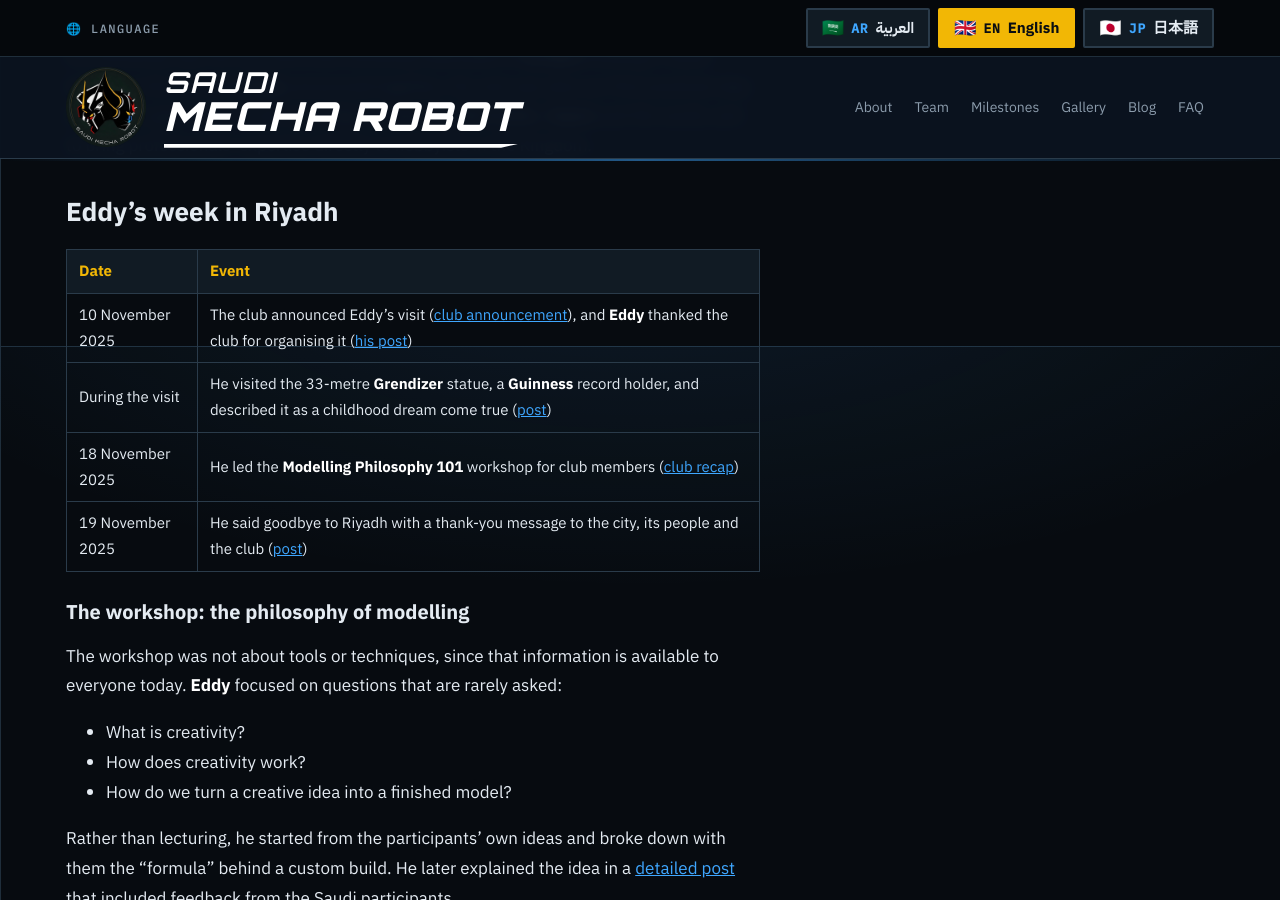
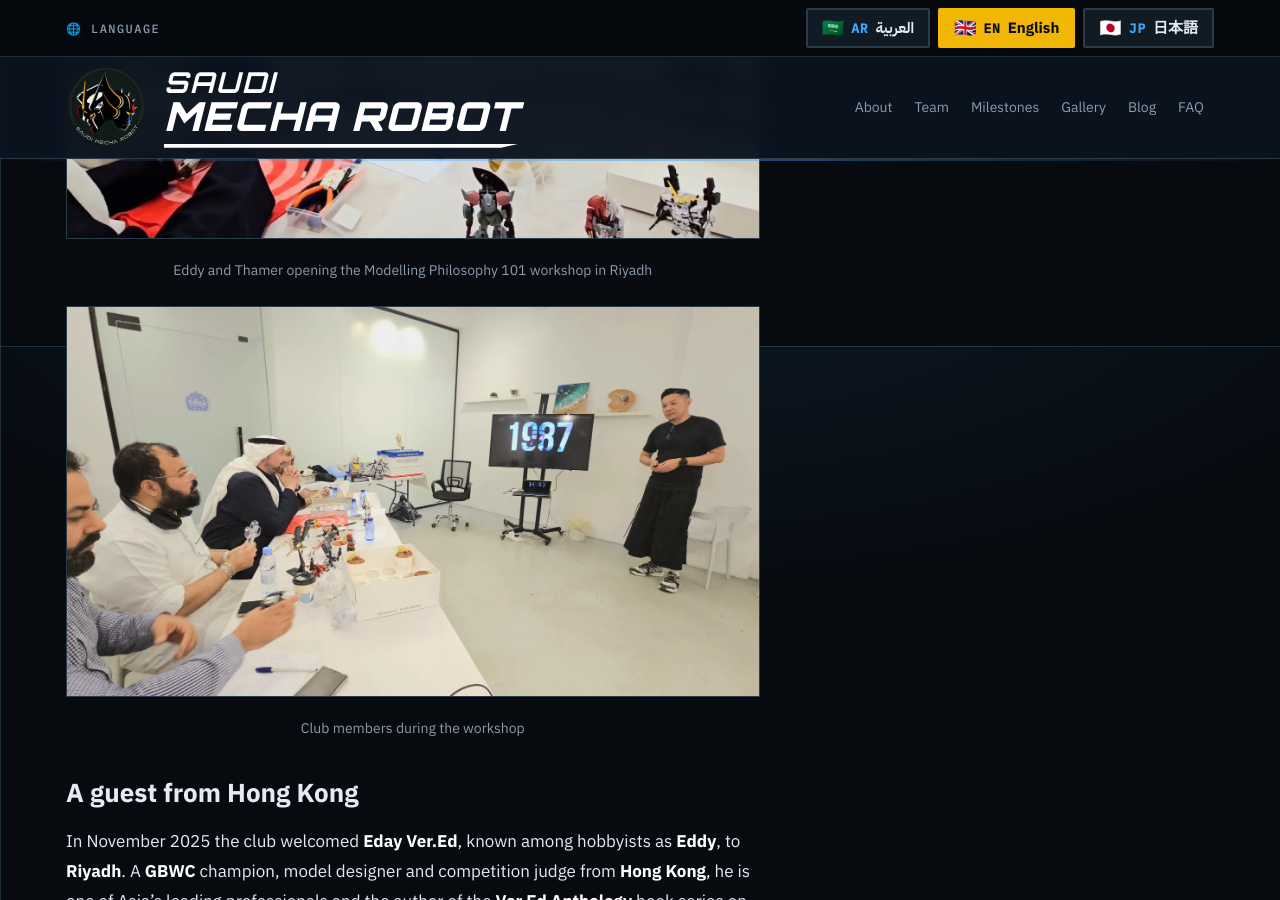
Before and after one commit to SaudiMechaRobot/SaudiMechaRobot.github.io, a Jekyll site: the page built from _posts/en/2025-11-18-eday-ver-ed-riyadh.md, in a window 1280 px wide and 900 px high, scrolled down 1454 px. Built offline with Jekyll 4.4.1, drawn with Linux system fonts in a browser that asks for light colours; some web fonts are replaced.

Commit message:
Add files via upload

```diff
--- a/_posts/en/2025-11-18-eday-ver-ed-riyadh.md
+++ b/_posts/en/2025-11-18-eday-ver-ed-riyadh.md
@@ -7,6 +7,10 @@ pin: 2
 cover: /assets/images/blog/eday-riyadh-cover.webp
 image: /assets/images/blog/eday-riyadh-cover.jpg
 ---
+<figure class="post-figure"><img src="/assets/images/blog/eday-workshop-opening.webp" alt="Eddy and Thamer opening the Modelling Philosophy 101 workshop in Riyadh" width="1600" height="900" loading="lazy"><figcaption>Eddy and Thamer opening the Modelling Philosophy 101 workshop in Riyadh</figcaption></figure>
+
+<figure class="post-figure"><img src="/assets/images/blog/eday-workshop-attendees.webp" alt="Club members during the workshop" width="1600" height="901" loading="lazy"><figcaption>Club members during the workshop</figcaption></figure>
+
 ## A guest from Hong Kong
 
 In November 2025 the club welcomed **Eday Ver.Ed**, known among hobbyists as **Eddy**, to **Riyadh**. A **GBWC** champion, model designer and competition judge from **Hong Kong**, he is one of Asia's leading professionals and the author of the **Ver.Ed Anthology** book series on creative **Gunpla** customisation.
```
